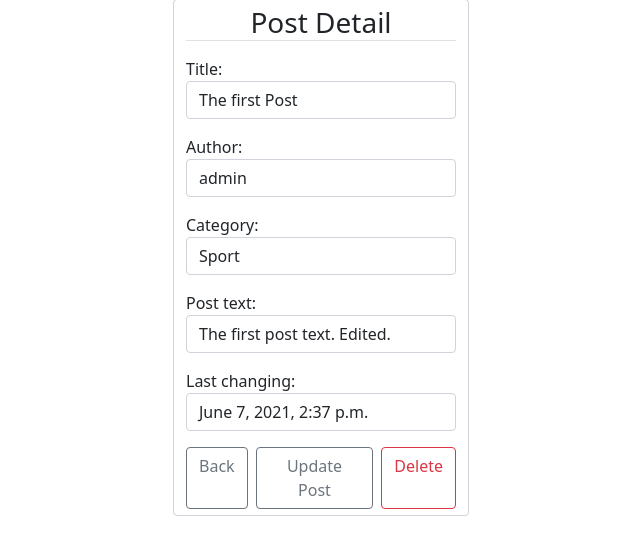
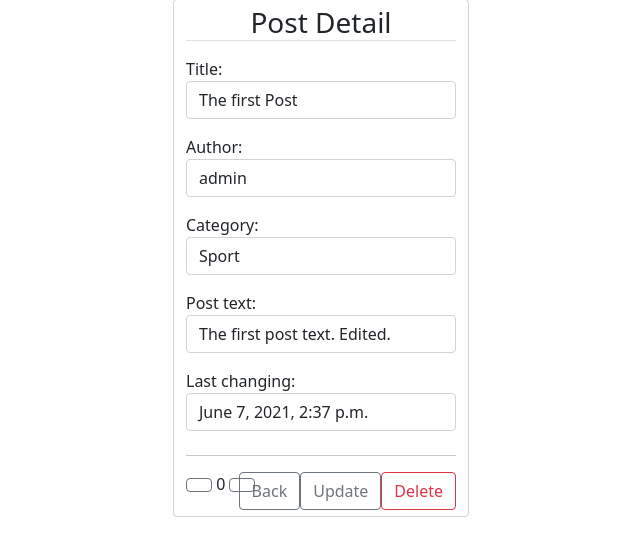
Before and after one commit to Dmytro-Sk/website_blog, a Django app: page /blog/post/1/details/ in a window 1280 px wide. Shown: the part 81-637 px from the top of the page, without its empty margins (319-959 px from the left). Run offline with Django 3.2, Linux system fonts and the light colour scheme; a user stored in the database is signed in; data comes from the database, SQL or seed files in the repository; both versions use the stored data as it was after the commit; some libraries are stand-ins or nearby versions.

Commit message:
Add post like toggle

```diff
--- a/apps/blog/models.py
+++ b/apps/blog/models.py
@@ -21,6 +21,7 @@ class Post(models.Model):
     add_post_date = models.DateTimeField(auto_now_add=True)
     change_post_date = models.DateTimeField(auto_now=True)
     category = models.ForeignKey(Category, on_delete=models.SET_NULL, null=True)
+    likes = models.ManyToManyField(User, related_name='blog_posts')
 
     def __str__(self):
         return f'{self.title} (by {self.author})'
@@ -28,3 +29,6 @@ class Post(models.Model):
     @staticmethod
     def get_absolute_url():
         return reverse('blog:blog-page')
+
+    def sum_likes(self):
+        return self.likes.count()
--- a/apps/blog/templates/blog/post_details.html
+++ b/apps/blog/templates/blog/post_details.html
@@ -23,12 +23,33 @@
                 <p>Last changing:
                     <span class="form-control">{{ post.change_post_date }}</span>
                 </p>
-                <div class="d-grid gap-2 d-md-flex justify-content-md-end">
-                    <a href="{% url 'blog:blog-page' %}" class="btn btn-outline-secondary">Back</a>
-                    {% if object.author == user %}
-                    <a href="{% url 'blog:update-post' post.pk %}" class="btn btn-outline-secondary">Update Post</a>
-                    <a href="{% url 'blog:delete-post' object.id %}" class="btn btn-outline-danger">Delete</a>
-                    {% endif %}
+                <hr class="mt-4">
+                <div class="row">
+                    <div class="col-4">
+                        <form class="d-inline-block" method="POST" action="{% url 'blog:post-like' object.id %}">
+                            {% csrf_token %}
+                            <button class="btn btn-outline-secondary" type="submit"
+                                name="post_id" value="{{ post.id }}">
+                                <span class="fas fa-thumbs-up"></span>
+                            </button>
+                            {{ post.sum_likes }}
+                        </form>
+                        <form class="d-inline-block" method="POST" action="{#{% url 'blog:post_dislike' post.id %}#}">
+                            {% csrf_token %}
+                            <button class="btn btn-outline-secondary" type="submit"
+                                name="post_id" value="{{ post.id }}">
+                                <span class="fas fa-thumbs-down"></span>
+                            </button>
+<!--                            {{ post.sum_likes }}-->
+                        </form>
+                    </div>
+                    <div class="col-8 d-flex justify-content-end">
+                        <a href="{% url 'blog:blog-page' %}" class="btn btn-outline-secondary">Back</a>
+                        {% if object.author == user %}
+                        <a href="{% url 'blog:update-post' post.pk %}" class="btn btn-outline-secondary">Update</a>
+                        <a href="{% url 'blog:delete-post' object.id %}" class="btn btn-outline-danger">Delete</a>
+                        {% endif %}
+                    </div>
                 </div>
             </div>
         </div>
--- a/apps/blog/urls.py
+++ b/apps/blog/urls.py
@@ -10,6 +10,7 @@ urlpatterns = [
     path('post/<int:pk>/details/', views.PostDetailView.as_view(), name='post-details'),
     path('post/<int:pk>/update/', views.UpdatePostView.as_view(), name='update-post'),
     path('post/<int:pk>/delete/', views.DeletePostView.as_view(), name='delete-post'),
+    path('post/<int:pk>/like/', views.PostLikeToggleView.as_view(), name='post-like'),
 
     path('category/add/', views.AddCategoryView.as_view(), name='add-category'),
     path('category/<str:category>/details/', views.CategoryListView.as_view(), name='category-details'),
--- a/apps/blog/views.py
+++ b/apps/blog/views.py
@@ -1,4 +1,4 @@
-from django.views.generic import ListView, DetailView, CreateView, UpdateView, DeleteView
+from django.views.generic import ListView, DetailView, CreateView, UpdateView, DeleteView, RedirectView
 from django.contrib.auth.mixins import LoginRequiredMixin, UserPassesTestMixin
 from django.urls import reverse, reverse_lazy
 from django.shortcuts import get_object_or_404
@@ -59,6 +59,18 @@ class DeletePostView(LoginRequiredMixin, UserPassesTestMixin, DeleteView):
         return False
 
 
+class PostLikeToggleView(LoginRequiredMixin, RedirectView):
+    def get_redirect_url(self, *args, **kwargs):
+        post = get_object_or_404(Post, id=kwargs['pk'])
+        user = self.request.user
+        if self.request.user.is_authenticated:
+            if user in post.likes.all():
+                post.likes.remove(user)
+            else:
+                post.likes.add(user)
+        return reverse('blog:post-details', kwargs={'pk': kwargs['pk']})
+
+
 class AddCategoryView(CreateView):
     model = Category
     form_class = CategoryForm
```
Also changed, not shown: apps/blog/migrations/0004_post_likes.py (added), db.sqlite3.
